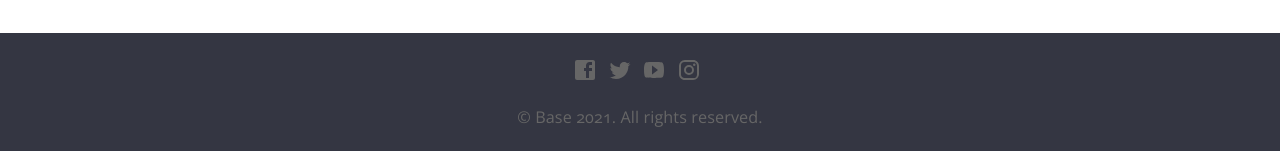
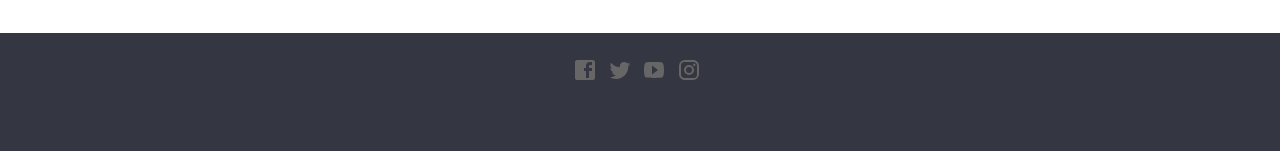
Before and after one commit to cooarchi/documentation, a Jekyll site: the page built from index.html, in a window 1280 px wide. Shown: the part 1124-1275 px from the top of the page. Built offline with Jekyll 4.4.1, drawn with Linux system fonts in a browser that asks for light colours; nearby versions of some CDN libraries; after the commit the page ends 1246 px from its top, so only the background shows below that.

Commit message:
Update footer.html

```diff
--- a/_includes/footer.html
+++ b/_includes/footer.html
@@ -10,6 +10,5 @@
 					{{ link.name }}</a></li>
 			{% endfor %}
 		</ul>
-		<p class="copyright">&copy; {{ site.title }} {{ site.time | date: "%Y" }}. All rights reserved.</p>
 	</div>
 </footer>
```
